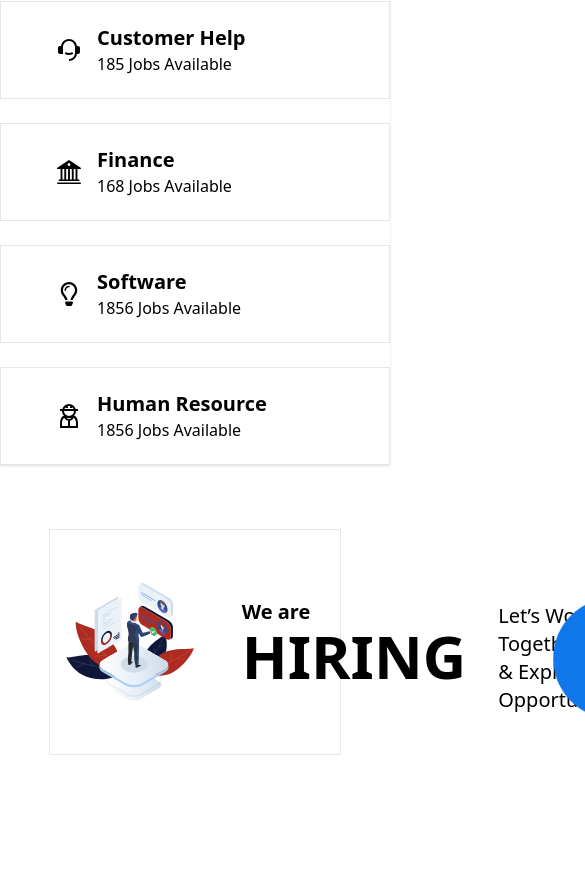
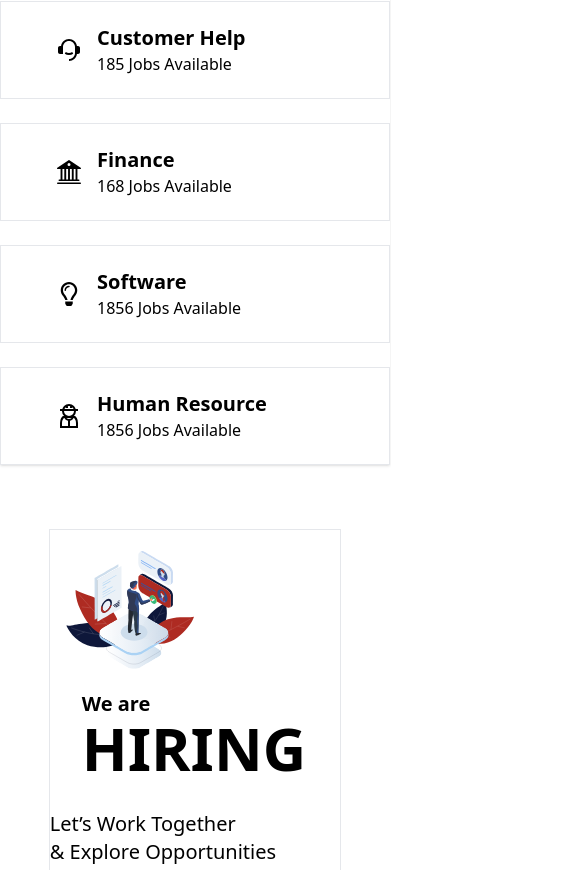
Before and after one commit to mdriyajulislamakash11/Milstone-11-module-58-Basic-Job-Protal-Auth-Recap, a React (Vite) app: page / in a window 390 px wide. Shown: the part 1130-2000 px from the top of the page, 585 px wide, since content can reach past the window. Before the commit the page ends 1925 px from the top, so only its background shows below. Built offline with nearby package versions, Linux system fonts and the light colour scheme; no server answers.

Commit message:
category section responsive

```diff
--- a/src/components/Category.jsx
+++ b/src/components/Category.jsx
@@ -80,14 +80,14 @@ const Category = () => {
       </div>
 
       {/* HIRING section */}
-      <div className="w-3/4 mx-auto border flex justify-between items-center">
+      <div className="w-3/4 mx-auto border md:flex justify-between items-center">
         {/* animation */}
         <div>
           <Lottie className="w-40" animationData={hiring} alt="" />
         </div>
 
         {/* content */}
-        <div className="flex items-center w-full">
+        <div className="md:flex items-center w-full">
 
           <div className="mx-8">
             <span className="text-xl font-bold">We are</span> <br /> <span className="text-6xl font-bold">HIRING</span>
```
